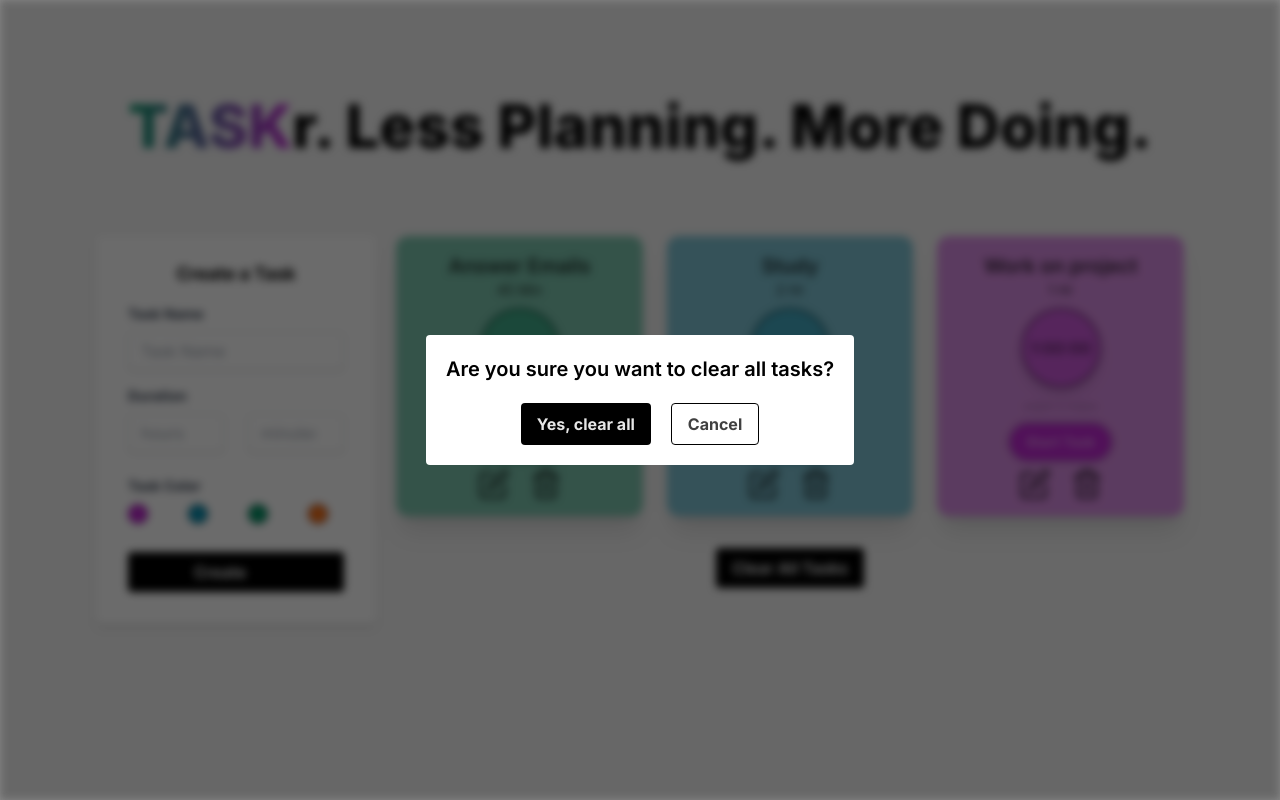
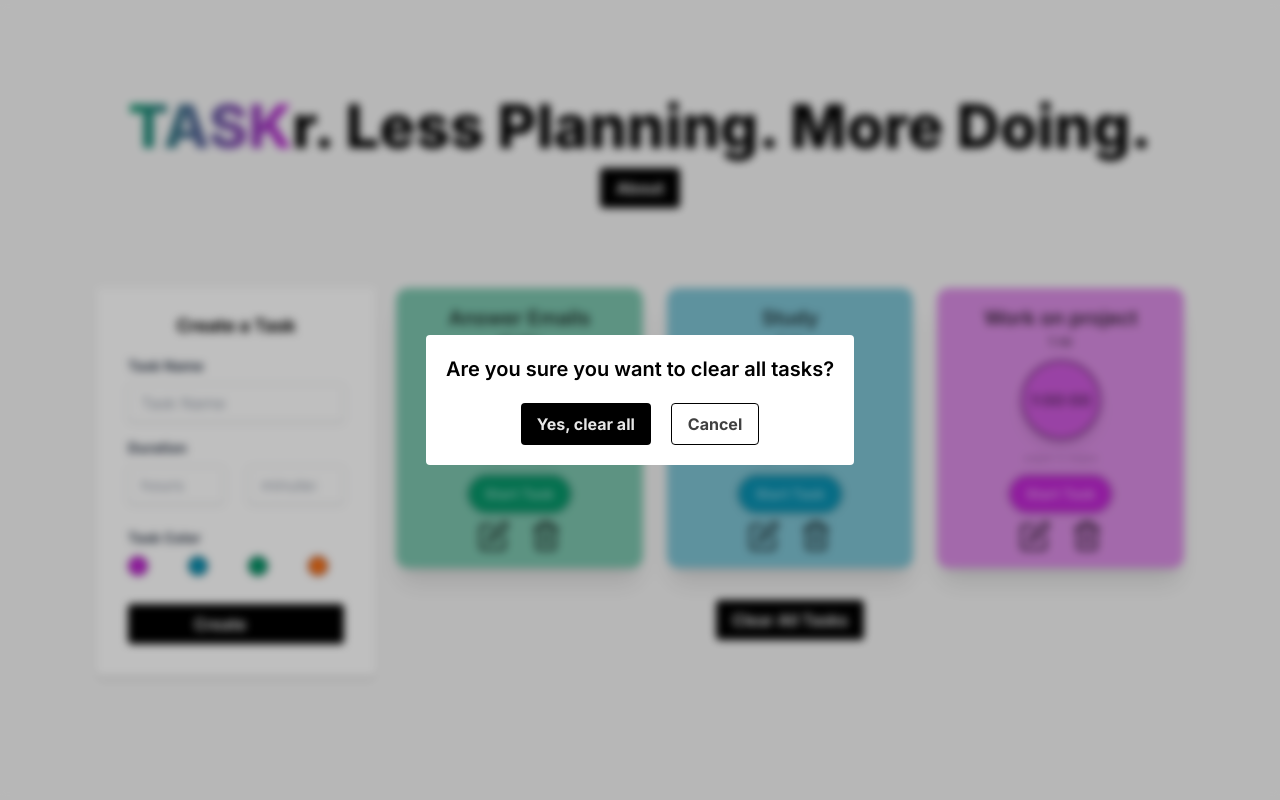
Before and after one commit to scoops52/Taskr, a Next.js app: page / in a window 1280 px wide. Both pictures are taken after a click on the button "Clear All Tasks". Built offline with nearby package versions, Linux system fonts and the light colour scheme.

Commit message:
add about and instructions

```diff
--- a/Data/modals.ts
+++ b/Data/modals.ts
@@ -32,5 +32,10 @@ export const modals: Modal[] = [
         name: 'CompletedTask',
         isOpen: false,
         taskId: undefined
-    }
+    },
+    {
+        name: 'About',
+        isOpen: false,
+        taskId: undefined
+    },
 ]
--- a/app/page.tsx
+++ b/app/page.tsx
@@ -5,6 +5,7 @@ import Tasks from "@/components/Tasks"
 import ThemeToggle from "@/components/ThemeToggle"
 import Modals from "@/components/Modals"
 import { useAppSelector } from "@/store/hooks"
+import Header from "@/components/Header"
 
 export default function Home() {
 
@@ -12,9 +13,7 @@ export default function Home() {
     <main className="flex min-h-screen flex-col items-center p-24">
       <Providers>
         {/* <ThemeToggle /> */}
-        <div className="mb-10">
-          <h1 className="text-3xl font-extrabold md:text-5xl lg:text-6xl"><span className="uppercase text-transparent bg-clip-text bg-gradient-to-r to-fuchsia-600 from-emerald-600">task</span>r. Less Planning. More Doing.</h1>
-        </div>
+        <Header />
         <div className="flex flex-row justify-between gap-5 items-start mt-10 w-full">
         <CreateTask />
         <Tasks />
--- /dev/null
+++ b/components/AboutModal.tsx
@@ -0,0 +1,14 @@
+import React from 'react'
+
+const AboutModal = () => {
+  return (
+    <div className="flex flex-col gap-5 bg-white p-5 rounded w-2/3">
+        <h1 className="text-lg font-bold text-center">About this App</h1>
+        <p>Scheduling your day can be tough. You might plan on working on a project from 9-11am, or practicing guitar from 6-7pm. But unfortunately for a lot of people, life gets in the way. Emails come in, people call, your doordash driver gets lost. Taskr is a way to make sure you get the work done no matter how hectic your schedule becomes. By setting a designated amount of time for a task, instead of just a designated time, you can make sure that progress gets done. And consistent progress leads to results. </p>
+        <h1 className="text-lg font-bold text-center">How does it work?</h1>
+        <p>Simply create a task that you want to work on and set the amount of time you would like to put into that task today. When you are working on the task, you start the timer. You can pause the timer whenever you need in order to take care of whatever life throws at you. When you can, you return to the task and start the timer again. And for those of you who still like to plan ahead when they can, whenever you start thet timer for a task, it will let you know what time your task will end. Happy tasking!</p>
+    </div>
+  )
+}
+
+export default AboutModal
--- a/components/ClearAllModal.tsx
+++ b/components/ClearAllModal.tsx
@@ -16,7 +16,7 @@ const ClearAllModal = () => {
     }
 
     return (
-        <div className="fixed inset-0 bg-black bg-opacity-25 backdrop-blur-sm flex justify-center items-center">
+        <div>
                 <div className="flex flex-col gap-5 bg-white p-5 rounded">
                     <h1 className="text-xl font-semibold">Are you sure you want to clear all tasks?</h1>
                     <div className="flex justify-center gap-5">
--- /dev/null
+++ b/components/Header.tsx
@@ -0,0 +1,20 @@
+'use client'
+
+import { useAppDispatch } from "@/store/hooks"
+import { openModal } from "@/store/modal";
+
+const Header = () => {
+    const dispatch = useAppDispatch();
+
+    const handleAbout = () => {
+        dispatch(openModal('About'))
+    }
+  return (
+    <div className="mb-10 text-center">
+        <h1 className="text-3xl font-extrabold md:text-5xl lg:text-6xl"><span className="uppercase text-transparent bg-clip-text bg-gradient-to-r to-fuchsia-600 from-emerald-600">task</span>r. Less Planning. More Doing.</h1>
+        <button onClick={handleAbout} className="button button-primary mt-3">About</button>
+    </div>
+  )
+}
+
+export default Header
--- a/components/Modals.tsx
+++ b/components/Modals.tsx
@@ -5,6 +5,7 @@ import RemoveTaskModal from './RemoveTaskModal'
 import { useAppSelector } from '@/store/hooks'
 import ClearAllModal from './ClearAllModal'
 import CompletedModal from './CompletedModal'
+import AboutModal from './AboutModal'
 
 const Modals = () => {
     const modals = useAppSelector(state => state.modal.modals)
@@ -12,12 +13,14 @@ const Modals = () => {
     const editTaskModal = modals.find((modal) => modal.name === 'EditTask');
     const removeTaskModal = modals.find((modal) => modal.name === 'RemoveTask');
     const completedTaskModal = modals.find((modal) => modal.name === 'CompletedTask');
+    const aboutModal = modals.find((modal) => modal.name === 'About');
   return (
     <div className='fixed inset-0 bg-black bg-opacity-25 backdrop-blur-sm flex justify-center items-center'>
         {editTaskModal?.isOpen && <EditTask />}
         {removeTaskModal?.isOpen && <RemoveTaskModal />}
         {clearAllModal?.isOpen && <ClearAllModal />}
         {completedTaskModal?.isOpen && <CompletedModal />}
+        {aboutModal?.isOpen && <AboutModal />}
     </div>
   )
 }
```
